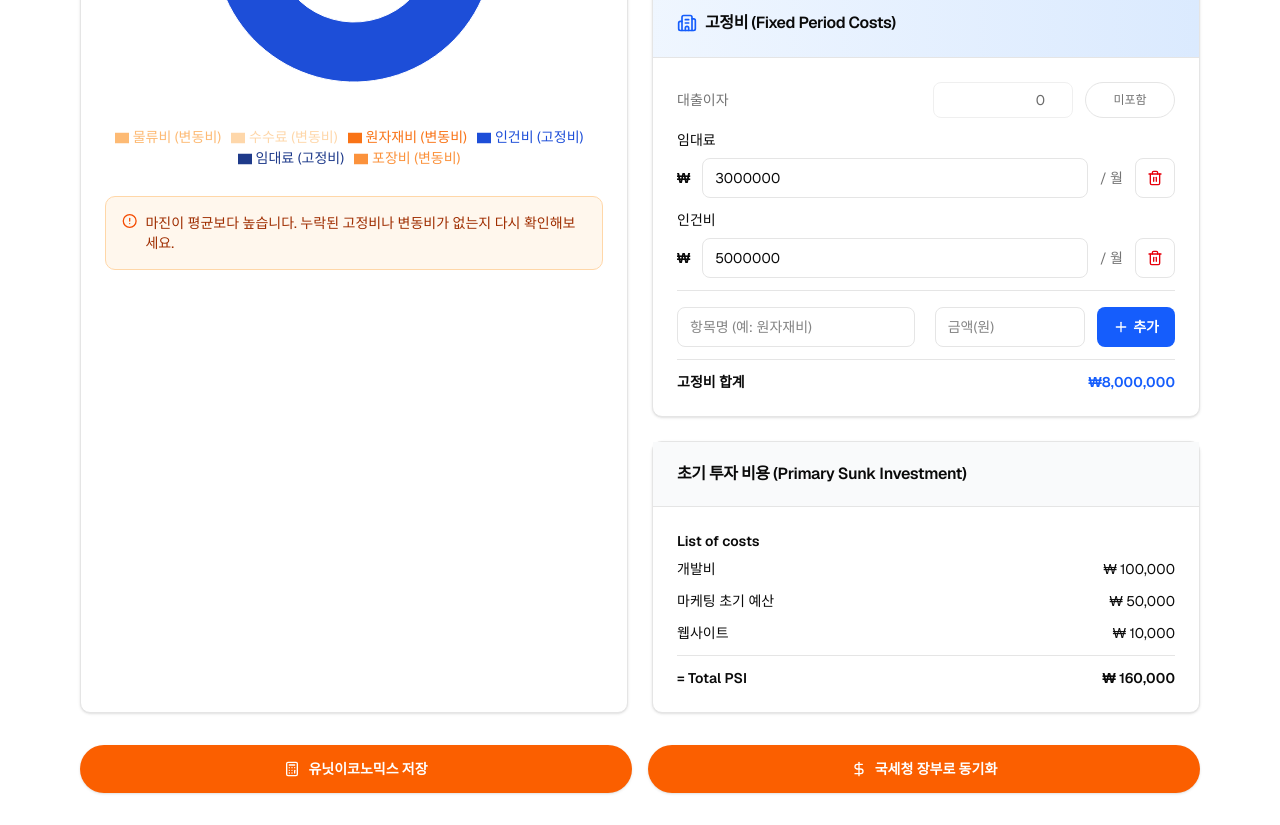
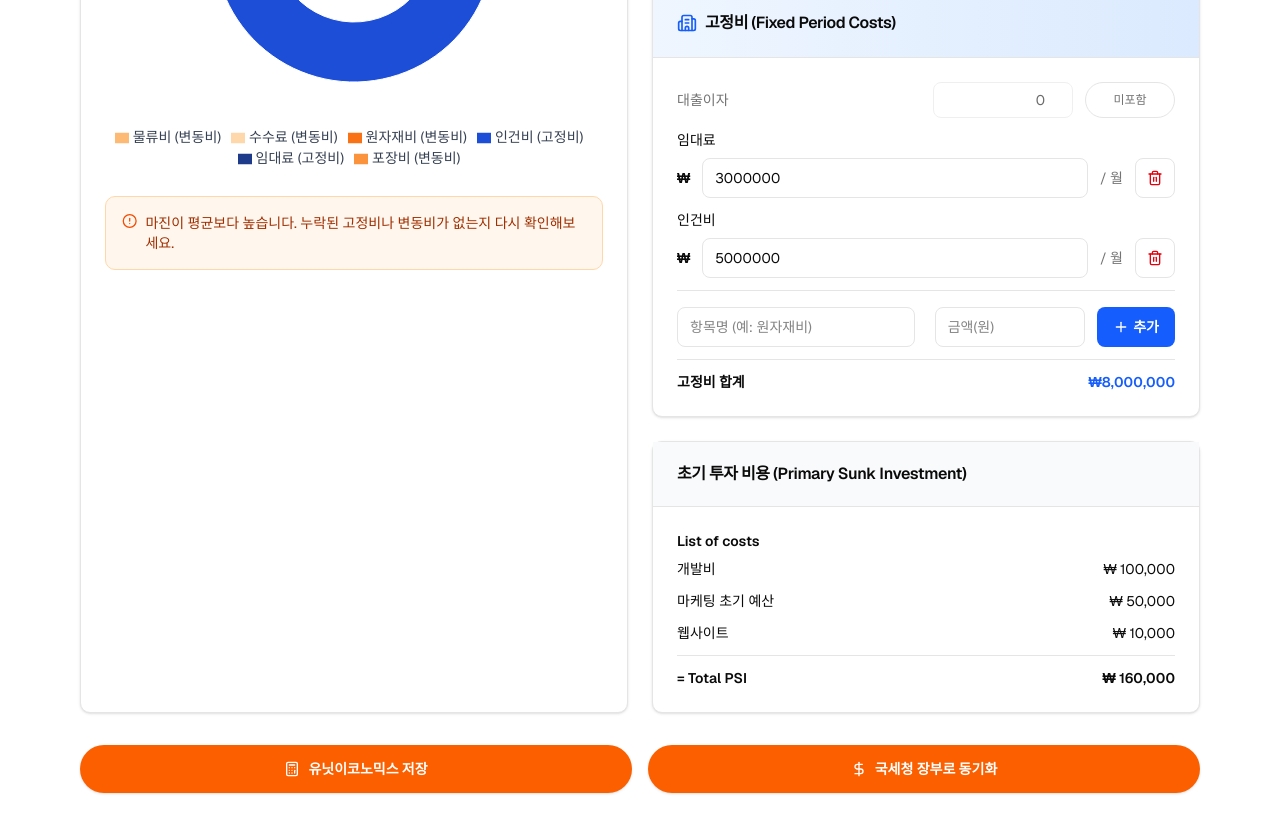
Before and after one commit to keaikelly/FillowFront, a Next.js app: page /analysis in a window 1280 px wide. Shown: the part 880-1705 px from the top of the page. Built offline with nearby package versions, Linux system fonts and the light colour scheme.

Commit message:
[fix] 도넛차트 범례 텍스트 색 및 높이 에러 픽스

```diff
--- a/package.json
+++ b/package.json
@@ -3,7 +3,7 @@
   "version": "0.1.0",
   "private": true,
   "scripts": {
-    "dev": "next dev",
+    "dev": "next dev --webpack",
     "build": "next build --webpack",
     "start": "next start",
     "lint": "eslint"
--- a/src/components/donutChart.tsx
+++ b/src/components/donutChart.tsx
@@ -95,8 +95,10 @@ export default function UnifiedCostChart({
     return [`₩${numericValue.toLocaleString()}`, String(name)];
   };
 
-  // Legend formatter 차트 하단에 표시되는 범례 이름 영역. 문자열만 반환하도록
-  const legendFormatter = (value: string | number) => String(value);
+  // Legend formatter 차트 하단에 표시되는 범례 이름 영역. 텍스트는 진회색 고정
+  const legendFormatter = (value: string | number) => (
+    <span className="text-gray-700">{String(value)}</span>
+  );
 
   return (
     <div className="space-y-6">
@@ -140,7 +142,8 @@ export default function UnifiedCostChart({
           {/* h-400px은 높이를 400으로 지정한 것.
           ResponsiveContainer는 부모가 "높이/너비를 실제로 가지고 있어야" 정상 동작 */}
 
-          <ResponsiveContainer width="100%" height="100%">
+          <ResponsiveContainer width="100%" height={400}>
+            {" "}
             <PieChart>
               <Pie
                 data={data} // 우리가 만든 차트 데이터
```
